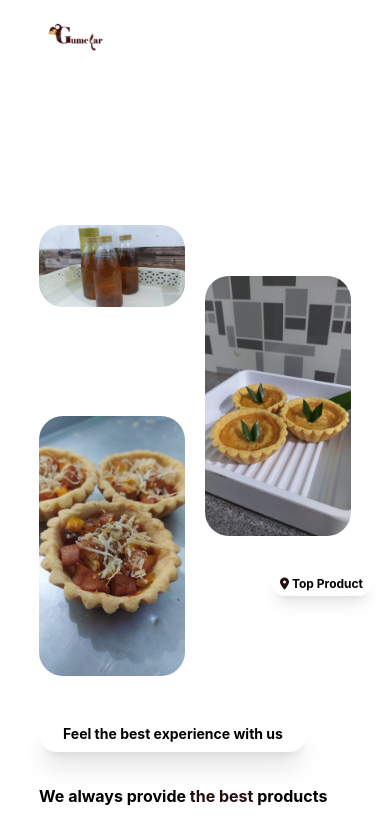
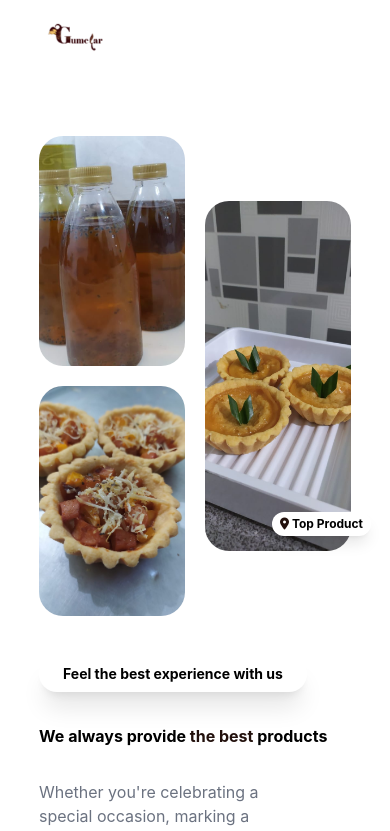
Before and after one commit to mulkihafizh/gumelar, a Nuxt app: page / in a window 390 px wide. Shown: the top 831 px of the page. Built offline with nearby package versions, Linux system fonts and the light colour scheme.

Commit message:
Responsive screen

```diff
--- a/components/Hero.vue
+++ b/components/Hero.vue
@@ -43,9 +43,7 @@
               data-aos="fade-right"
               data-aos-duration="500"
               src="/images/javatea.jpg"
-              width="230px"
-              height="230px"
-              class="rounded-3xl"
+              class="rounded-3xl w-[230px] h-[230px] object-cover"
             />
           </div>
           <div class="row-span-1 flex justify-center items-center">
@@ -53,9 +51,7 @@
               data-aos="fade-left"
               data-aos-duration="1500"
               src="/images/pie2.jpg"
-              width="230px"
-              height="230px"
-              class="rounded-3xl"
+              class="rounded-3xl w-[230px] h-[230px] object-cover"
             />
           </div>
         </div>
@@ -71,9 +67,7 @@
               data-aos="fade-down"
               data-aos-duration="1500"
               src="/images/pie3.jpg"
-              width="230px"
-              height="350px"
-              class="rounded-3xl"
+              class="rounded-3xl w-[230px] h-[350px] object-cover"
             />
           </div>
         </div>
--- a/components/Testimonial.vue
+++ b/components/Testimonial.vue
@@ -38,9 +38,7 @@
           </h3>
           <NuxtImg
             src="images/tes.jpeg"
-            width="150"
-            height="150"
-            class="rounded-full"
+            class="rounded-full w-[150px] h-[150px] object-cover"
           />
           <p class="font-bold text-xl">
             {{ showedData.name }}
```
